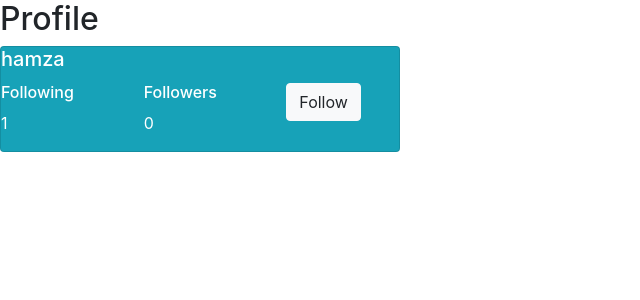
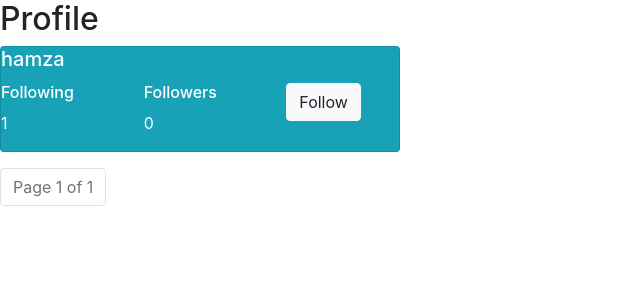
Before and after one commit to ojomaa/h, a Django app: a page that uses kinect/templates/network/layout.html in a window 1280 px wide. Shown: the part 56-356 px from the top of the page, without its empty margins (0-640 px from the left). Run offline with Django 3.2, Linux system fonts and the light colour scheme; a user stored in the database is signed in; data comes from the database, SQL or seed files in the repository; both versions use the stored data as it was after the commit; tables that the repository leaves empty hold one stand-in row (values such as "Sample post"); some libraries are stand-ins or nearby versions.

Commit message:
Add following page, and pagination

```diff
--- a/kinect/templates/network/layout.html
+++ b/kinect/templates/network/layout.html
@@ -26,7 +26,7 @@
                 </li>
                 {% if user.is_authenticated %}
                     <li class="nav-item">
-                        <a class="nav-link" href="#">Following</a>
+                        <a class="nav-link" href="{% url 'following' %}">Following</a>
                     </li>
                     <li class="nav-item">
                         <a class="nav-link" href="{% url 'logout' %}">Log Out</a>
--- a/kinect/templates/network/profile.html
+++ b/kinect/templates/network/profile.html
@@ -30,13 +30,46 @@
 </div>
 
 <div id="posts">
-    {% for p in posts %}
+    {% for p in page_obj %}
        <div class="card">
         <h6 class="card-subtitle mb-2 text-muted"> {{p.user}} </h6>
         <p class="card-text"> {{p.body}} </p>
        </div>
     {% endfor %}
 </div>
+<nav aria-label="Page navigation">
+    <ul class="pagination">
+      {% if page_obj.has_previous %}
+        <li class="page-item">
+          <a class="page-link" href="?page=1" aria-label="First">
+            <span aria-hidden="true">&laquo;&laquo;</span>
+          </a>
+        </li>
+        <li class="page-item">
+          <a class="page-link" href="?page={{ page_obj.previous_page_number }}" aria-label="Previous">
+            <span aria-hidden="true">Previous</span>
+          </a>
+        </li>
+      {% endif %}
+
+      <li class="page-item disabled">
+        <span class="page-link">Page {{ page_obj.number }} of {{ page_obj.paginator.num_pages }}</span>
+      </li>
+
+      {% if page_obj.has_next %}
+        <li class="page-item">
+          <a class="page-link" href="?page={{ page_obj.next_page_number }}" aria-label="Next">
+            <span aria-hidden="true">Next</span>
+          </a>
+        </li>
+        <li class="page-item">
+          <a class="page-link" href="?page={{ page_obj.paginator.num_pages }}" aria-label="Last">
+            <span aria-hidden="true">&raquo;&raquo;</span>
+          </a>
+        </li>
+      {% endif %}
+    </ul>
+  </nav>
 {% endblock %}
 
 {% block script %}
--- a/kinect/urls.py
+++ b/kinect/urls.py
@@ -8,6 +8,7 @@
     path("login", views.login_view, name="login"),
     path("logout", views.logout_view, name="logout"),
     path("register", views.register, name="register"),
+    path("following", views.following, name="following"),
 
     # API Routes
     path("new_post", views.new_post, name="new_post"),
--- a/kinect/views.py
+++ b/kinect/views.py
@@ -6,6 +6,7 @@
 from django.views.decorators.csrf import csrf_exempt
 from django.contrib.auth.decorators import login_required
 import json
+from django.core.paginator import Paginator
 
 from .models import User, NewPost
 
@@ -13,9 +14,15 @@
 def index(request):
     # Authenticated users view their inbox
     if request.user.is_authenticated:
+
+        #Show 10 posts at a time
         post= NewPost.objects.all()
+        paginator= Paginator(post,10)
+        page_number = request.GET.get('page')
+        page_obj = paginator.get_page(page_number)
+
         return render(request, "network/index.html", {
-            "post": post
+            "page_obj": page_obj,
         })
 
     # Everyone else is prompted to sign in
@@ -26,11 +33,15 @@
     if request.user.is_authenticated:
         user = get_object_or_404(User, username=user)
         posts= NewPost.objects.filter(user=user)
+        paginator=Paginator(posts,10)
+        page_number = request.GET.get('page')
+        page_obj = paginator.get_page(page_number)
+
     else:
         HttpResponseRedirect(reverse('login'))
 
     return render(request, "network/profile.html", {
-        "posts": posts,
+        "page_obj": page_obj,
         "user": user
     })
 
@@ -62,6 +73,19 @@
 
         #return JSON response
         return JsonResponse({'followed': followed, 'followers': followers_count})
+
+def following(request):
+    user= request.user
+    if user.is_authenticated:
+        posts = NewPost.objects.filter(user__in=user.following.all())
+        paginator=Paginator(posts,10)
+        page_number = request.GET.get('page')
+        page_obj = paginator.get_page(page_number)
+
+        return render(request, "network/following.html", {
+            "page_obj":page_obj
+        })
+
 
 @csrf_exempt
 @login_required
```
Also changed, not shown: kinect/templates/network/index.html (+34 -1 lines), db.sqlite3.
